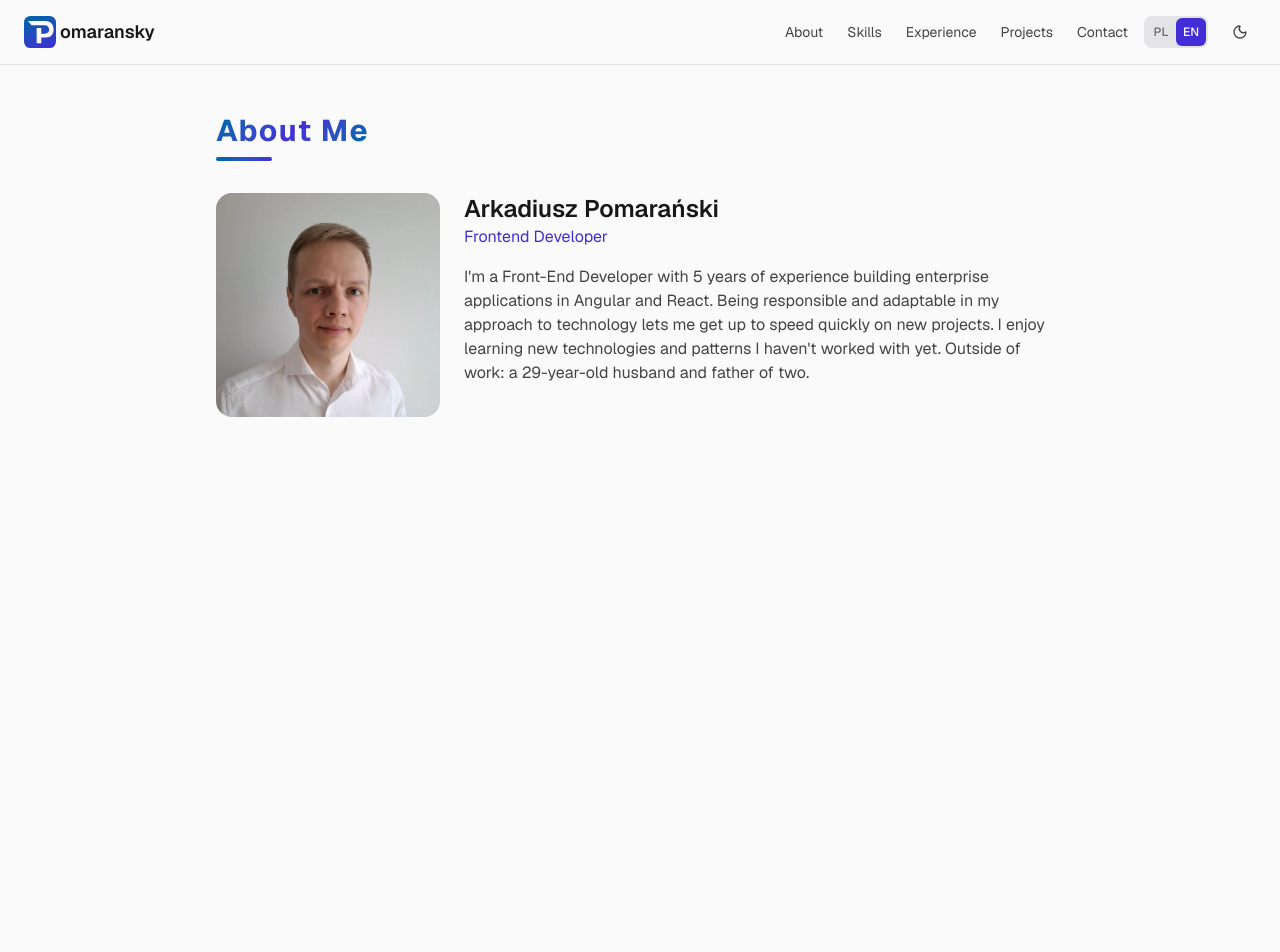
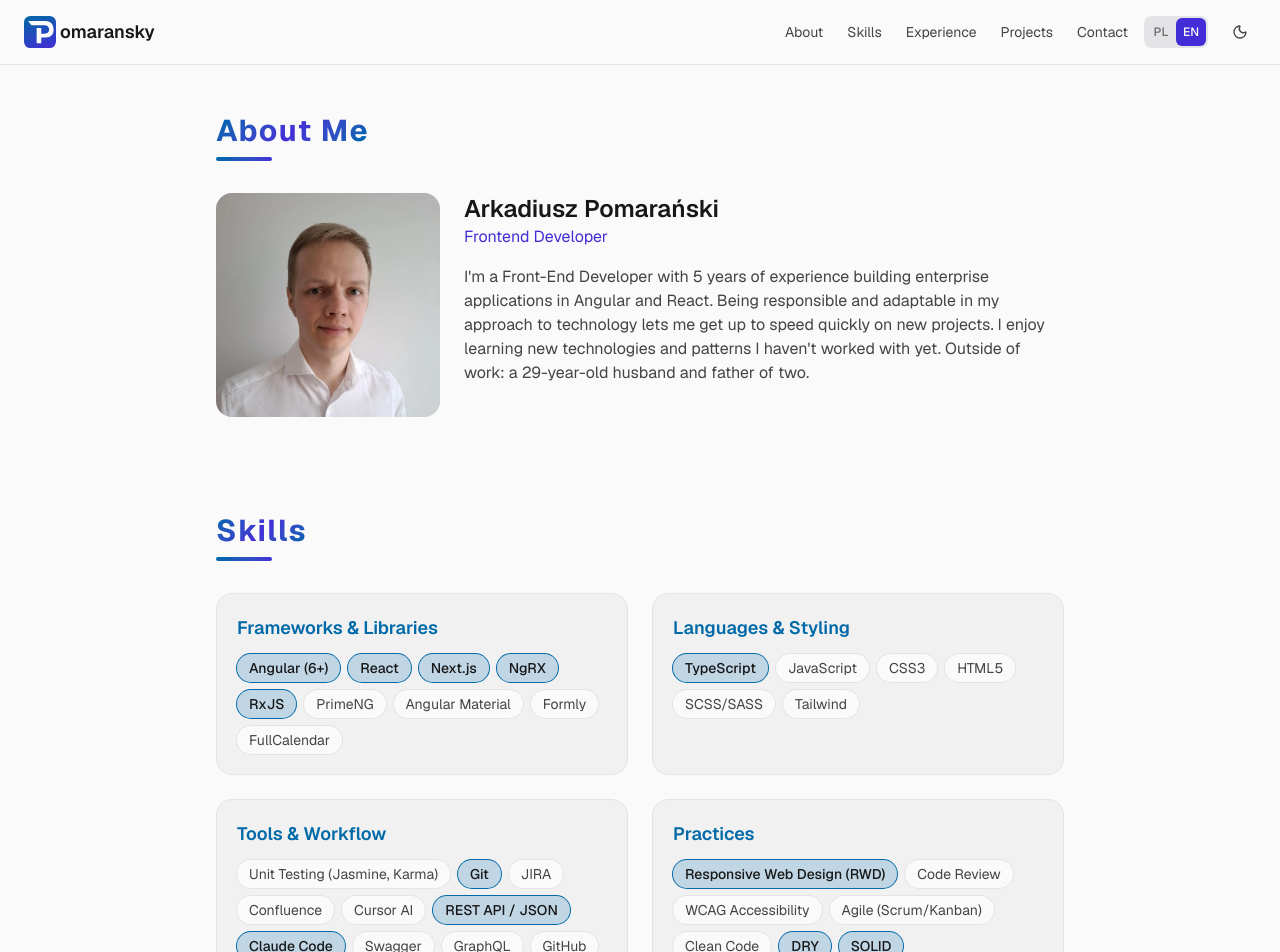
Before and after one commit to Pomaransky/pomaransky-web, a Next.js app: page /en in a window 1280 px wide. Shown: the top 952 px of the page. Before the commit the page ends 800 px from the top, so only its background shows below. Built offline with nearby package versions, Linux system fonts and the light colour scheme.

Commit message:
Add skills section, Add navLinks anchors with smooth behavior

```diff
--- a/app/[locale]/page.tsx
+++ b/app/[locale]/page.tsx
@@ -1,9 +1,10 @@
-import { AboutMe } from "@/components";
+import { AboutMe, Skills } from "@/components";
 
 export default function Home() {
   return (
     <main>
       <AboutMe />
+      <Skills />
     </main>
   );
 }
--- a/app/globals.css
+++ b/app/globals.css
@@ -24,6 +24,10 @@
   --font-mono: var(--font-geist-mono);
 }
 
+html, body {
+  scroll-behavior: smooth;
+}
+
 body {
   background: var(--background);
   color: var(--foreground);
--- a/components/about-me/AboutMe.tsx
+++ b/components/about-me/AboutMe.tsx
@@ -7,7 +7,7 @@ export function AboutMe() {
   const t = useTranslations("AboutMe");
 
   return (
-    <section className="py-6 md:py-12">
+    <section className="scroll-mt-20 py-6 md:py-12" id="about">
       <Container maxWidth="max-w-4xl">
         <SectionTitle title={t("sectionTitle")} />
         <div className="mt-6 flex flex-col items-center gap-6 md:flex-row md:items-start">
--- a/components/header/Header.tsx
+++ b/components/header/Header.tsx
@@ -11,8 +11,8 @@ import { ThemeToggle } from "@/components/theme/ThemeToggle";
 import NavLink from "./components/NavLink/NavLink";
 
 const navLinks = [
-  { key: "about", href: "#" },
-  { key: "skills", href: "#" },
+  { key: "about", href: "#about" },
+  { key: "skills", href: "#skills" },
   { key: "experience", href: "#" },
   { key: "projects", href: "#" },
   { key: "contact", href: "#" },
--- a/components/header/components/NavLink/NavLink.tsx
+++ b/components/header/components/NavLink/NavLink.tsx
@@ -7,8 +7,20 @@ export default function NavLink({
   className,
   onClick
 }: NavLinkProps) {
+  const handleClick = (e: React.MouseEvent<HTMLAnchorElement>) => {
+    if (href.startsWith("#")) {
+      const target = document.querySelector(href);
+      if (target) {
+        e.preventDefault();
+        target.scrollIntoView({ behavior: "smooth", block: "start" });
+        history.pushState(null, "", href);
+      }
+    }
+    onClick?.();
+  };
+
   return (
-    <Link href={href} className={className} onClick={onClick}>
+    <Link href={href} className={className} onClick={handleClick}>
       {label}
     </Link>
   );
--- a/components/index.ts
+++ b/components/index.ts
@@ -6,3 +6,4 @@ export * from "./theme/ThemeProvider";
 export * from "./theme/ThemeToggle";
 export * from "./language/LanguageSwitcher";
 export * from "./icons";
+export * from "./skills/Skills";
--- /dev/null
+++ b/components/skills/Skills.tsx
@@ -0,0 +1,50 @@
+import { useTranslations } from "next-intl";
+import { Container } from "../container/Container";
+import { SectionTitle } from "../section-title/SectionTitle";
+import { skillsContent } from "@/content/skills";
+
+export function Skills() {
+  const t = useTranslations() as (key: string) => string;
+
+  return (
+    <section className="scroll-mt-20 py-6 md:py-12" id="skills">
+      <Container maxWidth="max-w-4xl">
+        <SectionTitle title={t("Skills.sectionTitle")} />
+        <div className="mt-6 grid grid-cols-1 gap-6 md:grid-cols-2">
+          {skillsContent.map((category, index) => (
+            <div
+              key={category.sectionTitle}
+              className={`rounded-2xl border border-muted bg-muted/40 p-5 transition-colors hover:border-primary/40 ${
+                index === skillsContent.length - 1 && skillsContent.length % 2 !== 0
+                  ? "md:col-span-2"
+                  : ""
+              }`}
+            >
+              <h3 className="text-lg font-semibold text-primary">
+                {t(category.sectionTitle)}
+              </h3>
+              <div className="mt-3 flex flex-wrap gap-2">
+                {category.skills.map((skill) => {
+                  const label = "key" in skill ? t(skill.key) : skill.name;
+
+                  return (
+                    <span
+                      key={label}
+                      className={`rounded-full px-3 py-1 text-sm ring-1 ${
+                        skill.featured
+                          ? "bg-primary/20 font-medium ring-primary"
+                          : "bg-background text-foreground/80 ring-muted"
+                      }`}
+                    >
+                      {label}
+                    </span>
+                  );
+                })}
+              </div>
+            </div>
+          ))}
+        </div>
+      </Container>
+    </section>
+  );
+}
--- /dev/null
+++ b/content/skills.ts
@@ -0,0 +1,73 @@
+type SkillBase = { featured?: boolean };
+
+export type Skill = SkillBase & ({ name: string } | { key: string });
+
+export type SkillCategory = {
+  sectionTitle: string;
+  skills: Skill[];
+};
+
+export const skillsContent: SkillCategory[] = [
+  {
+    sectionTitle: "Skills.frameworksAndLibraries",
+    skills: [
+      { name: "Angular (6+)", featured: true },
+      { name: "React", featured: true },
+      { name: "Next.js" , featured: true},
+      { name: "NgRX" , featured: true},
+      { name: "RxJS" , featured: true},
+      { name: "PrimeNG" },
+      { name: "Angular Material" },
+      { name: "Formly" },
+      { name: "FullCalendar" },
+    ],
+  },
+  {
+    sectionTitle: "Skills.languagesAndStyling",
+    skills: [
+      { name: "TypeScript", featured: true },
+      { name: "JavaScript" },
+      { name: "CSS3" },
+      { name: "HTML5" },
+      { name: "SCSS/SASS" },
+      { name: "Tailwind" },
+    ],
+  },
+  {
+    sectionTitle: "Skills.toolsAndWorkflow",
+    skills: [
+      { name: "Unit Testing (Jasmine, Karma)" },
+      { name: "Git", featured: true },
+      { name: "JIRA" },
+      { name: "Confluence" },
+      { name: "Cursor AI" },
+      { name: "REST API / JSON" , featured: true},
+      { name: "Claude Code", featured: true },
+      { name: "Swagger" },
+      { name: "GraphQL" },
+      { name: "GitHub" },
+      { name: "Bitbucket" },
+    ],
+  },
+  {
+    sectionTitle: "Skills.practices",
+    skills: [
+      { name: "Responsive Web Design (RWD)", featured: true },
+      { name: "Code Review" },
+      { key: "Skills.wcagAccessibility" },
+      { name: "Agile (Scrum/Kanban)" },
+      { name: "Clean Code" },
+      { name: "DRY", featured: true },
+      { name: "SOLID", featured: true },
+    ],
+  },
+  {
+    sectionTitle: "Skills.softSkills",
+    skills: [
+      { key: "Skills.goodCommunication", featured: true },
+      { key: "Skills.teamCollaboration", featured: true },
+      { key: "Skills.problemSolving" },
+      { key: "Skills.workIndependently" },
+    ],
+  },
+];
--- a/messages/en.json
+++ b/messages/en.json
@@ -11,5 +11,19 @@
   "AboutMe": {
     "sectionTitle": "About Me",
     "description": "I'm a Front-End Developer with 5 years of experience building enterprise applications in Angular and React. Being responsible and adaptable in my approach to technology lets me get up to speed quickly on new projects. I enjoy learning new technologies and patterns I haven't worked with yet. Outside of work: a {age}-year-old husband and father of two."
+  },
+  "Skills": {
+    "sectionTitle": "Skills",
+    "sectionSubtitle": "Some",
+    "frameworksAndLibraries": "Frameworks & Libraries",
+    "languagesAndStyling": "Languages & Styling",
+    "toolsAndWorkflow": "Tools & Workflow",
+    "practices": "Practices",
+    "softSkills": "Soft Skills",
+    "wcagAccessibility": "WCAG Accessibility",
+    "goodCommunication": "Good communication skills",
+    "teamCollaboration": "Team collaboration",
+    "problemSolving": "Problem solving",
+    "workIndependently": "Ability to work independently"
   }
 }
--- a/messages/pl.json
+++ b/messages/pl.json
@@ -11,5 +11,19 @@
   "AboutMe": {
     "sectionTitle": "O Mnie",
     "description": "Jestem Front-End Developerem z 5-letnim doświadczeniem w budowie rozbudowanych aplikacji w Angular oraz React. Odpowiedzialność i elastyczność w podejściu do technologii pozwalają mi szybko odnaleźć się w nowych projektach. Chętnie uczę się nowych technologii i wzorców, których jeszcze nie znam. Prywatnie: {age}-letni mąż i ojciec dwójki dzieci."
+  },
+  "Skills": {
+    "sectionTitle": "Umiejętności",
+    "sectionSubtitle": "Wybrane",
+    "frameworksAndLibraries": "Frameworki i biblioteki",
+    "languagesAndStyling": "Języki i stylowanie",
+    "toolsAndWorkflow": "Narzędzia i workflow",
+    "practices": "Praktyki",
+    "softSkills": "Umiejętności miękkie",
+    "wcagAccessibility": "Dostępność WCAG",
+    "goodCommunication": "Dobre umiejętności komunikacyjne",
+    "teamCollaboration": "Praca zespołowa",
+    "problemSolving": "Rozwiązywanie problemów",
+    "workIndependently": "Umiejętność samodzielnej pracy"
   }
 }
```
